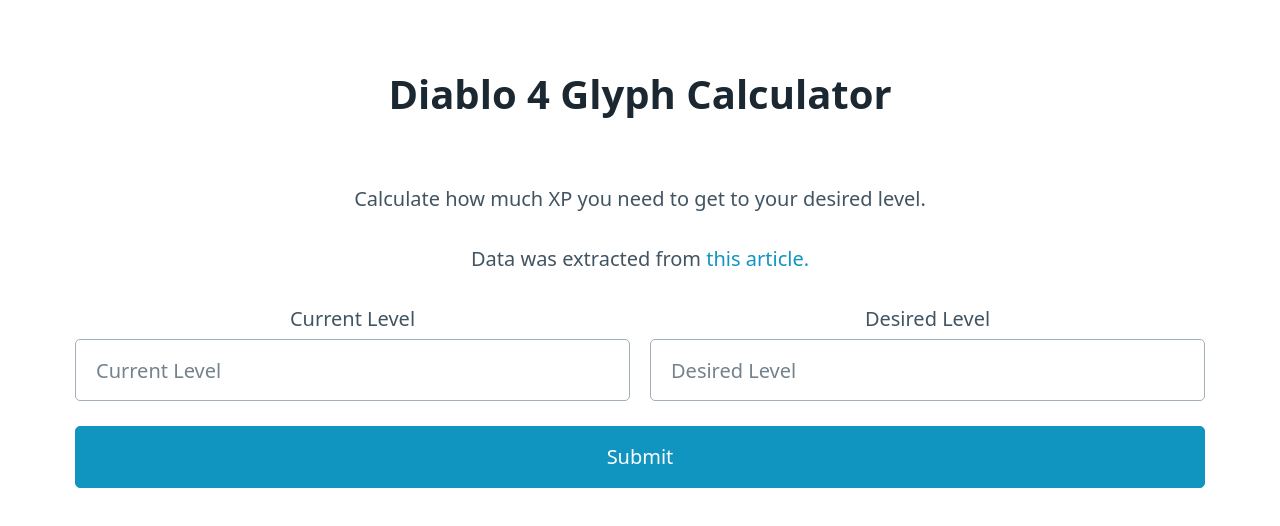
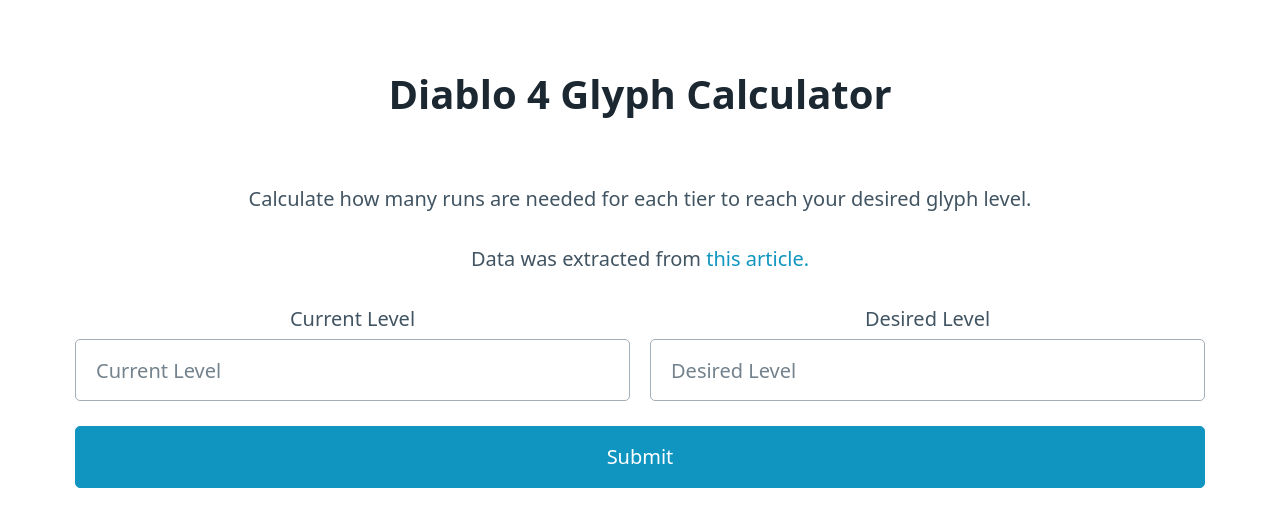
Before and after one commit to Fatheed7/D4-Glyph-Calc, a plain HTML site: page index.html in a window 1280 px wide. Drawn offline with nearby package versions, Linux system fonts and the light colour scheme.

Commit message:
Changed paragraph text

```diff
--- a/index.html
+++ b/index.html
@@ -15,7 +15,7 @@
 <body>
     <main class="container">
         <h1>Diablo 4 Glyph Calculator</h1>
-        <p>Calculate how much XP you need to get to your desired level.</p>
+        <p>Calculate how many runs are needed for each tier to reach your desired glyph level.</p>
         <p>Data was extracted from <a href="https://www.ginx.tv/en/diablo-4/glyphs-upgrade-xp-levels" target="_blank" aria-label="Ginx Diablo 4 Glyphs Article">this article.</a></p>
         <form onsubmit="calculate(event)">
             <div class="grid">
```
